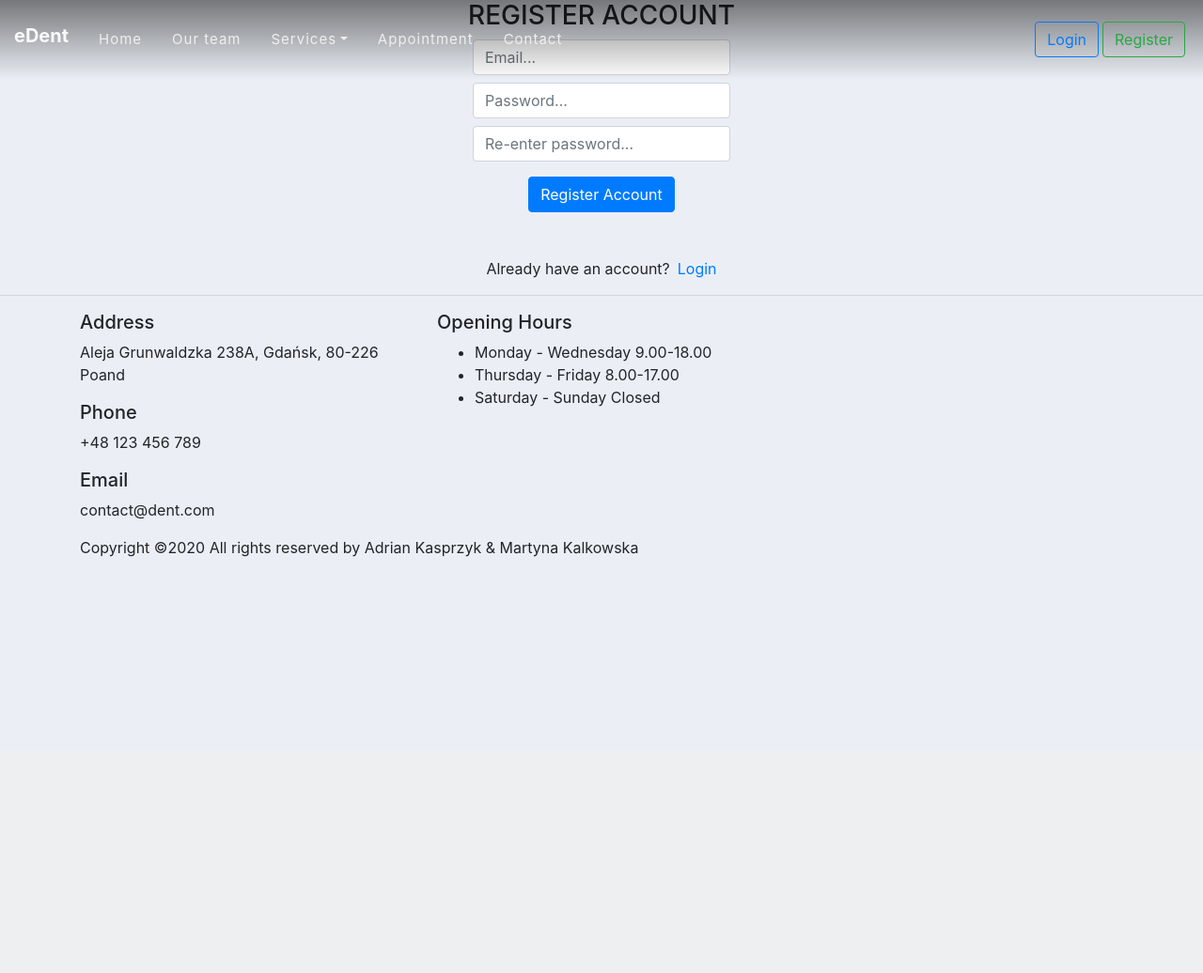
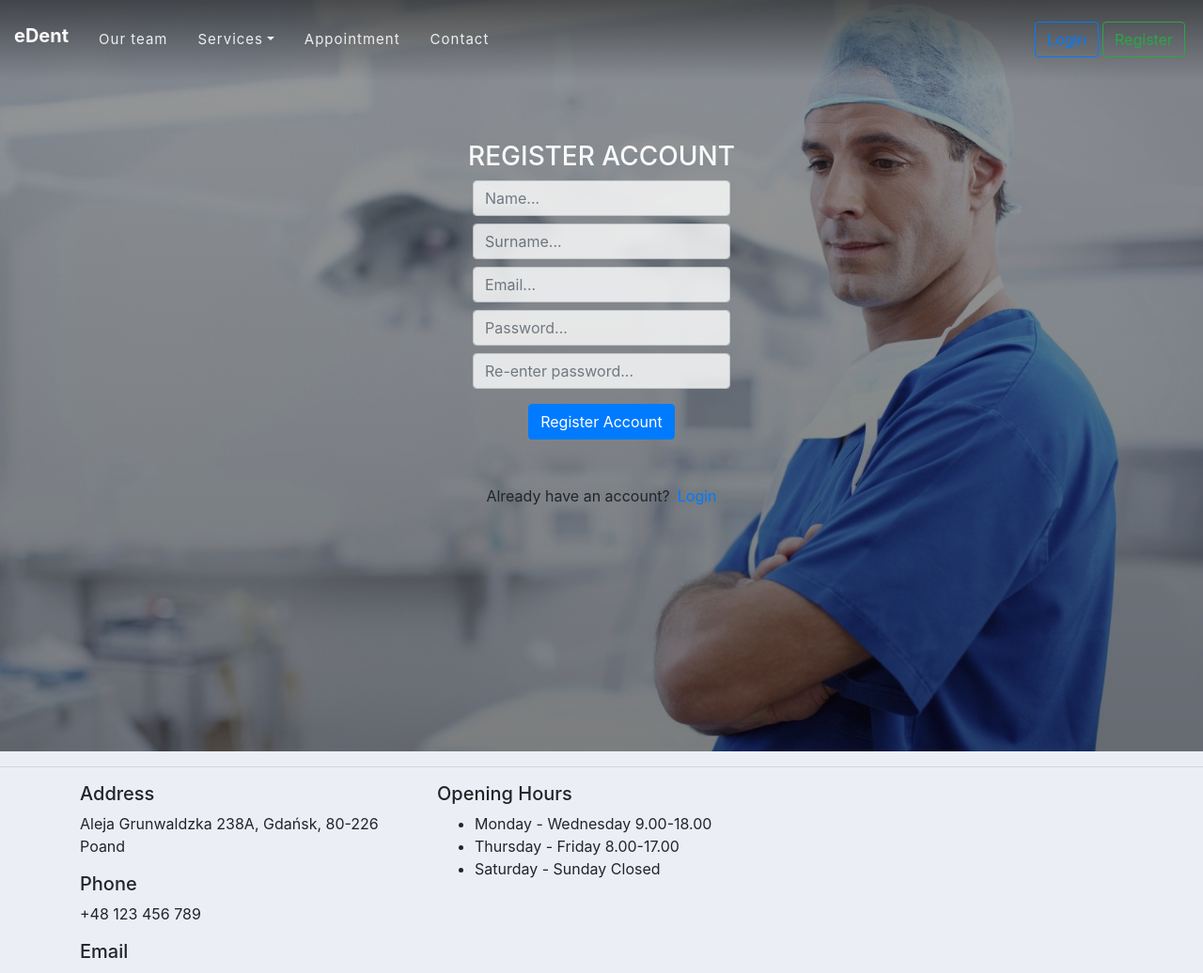
Before and after one commit to FraQu/dent-1, a Django app: page /register/ in a window 1280 px wide. Shown: the top 1036 px of the page at 94% size. Before the commit the page ends 593 px from the top, so only its background shows below. Run offline with Django 3.2, Linux system fonts and the light colour scheme; some libraries are stand-ins or nearby versions.

Commit message:
update use_case

```diff
--- a/static/website/css/main.css
+++ b/static/website/css/main.css
@@ -134,7 +134,11 @@ a.logout-msg {
 
 /* LOGIN.HTML stylesheet */
 
-.login-box{
+.login-box, .register-box{
     padding: 150px;
     height: 300px;
 }
+
+.form {
+    opacity: 0.8;
+}
--- a/website/forms.py
+++ b/website/forms.py
@@ -39,6 +39,7 @@ class LoginForm(forms.Form):
 
 class RegisterForm(forms.ModelForm):
     """Register Form based on email and password."""
+
     email = forms.EmailField(label='Email')
 
     password1 = forms.CharField(label='Password', widget=forms.PasswordInput)
--- a/website/templates/registration/register.html
+++ b/website/templates/registration/register.html
@@ -1,13 +1,13 @@
 {% extends 'website/main.html' %}
 
 {% block content %}
-
+<header>
     <div class="container">
         <div class="d-flex justify-content-center">
-            <div class="user_card">
+            <div class="user_card register-box">
 
                 <!-- Section Heading -->
-                <div class="d-flex justify-content-center">
+                <div class="d-flex justify-content-center text-light">
                     <h3>REGISTER ACCOUNT</h3>
                 </div>
 
@@ -16,14 +16,20 @@
                         {% csrf_token %}
 
                         <div class="input-group mb-2">
-                            <input type="email" name="email" placeholder="Email..." class="form-control">
+                            <input type="text" name="name" placeholder="Name..." class="form-control form">
                         </div>
                         <div class="input-group mb-2">
-                            <input type="password" name="password1" placeholder="Password..." class="form-control">
+                            <input type="text" name="surname" placeholder="Surname..." class="form-control form">
+                        </div>
+                        <div class="input-group mb-2">
+                            <input type="email" name="email" placeholder="Email..." class="form-control form">
+                        </div>
+                        <div class="input-group mb-2">
+                            <input type="password" name="password1" placeholder="Password..." class="form-control form">
                         </div>
                         <div class="input-group mb-2">
                             <input type="password" name="password2" placeholder="Re-enter password..."
-                                   class="form-control">
+                                   class="form-control form">
                         </div>
 
                         <div class="d-flex justify-content-center mt-3 login_container">
@@ -53,5 +59,5 @@
             </div>
         </div>
     </div>
-
+</header>
 {% endblock %}
--- a/website/templates/website/main.html
+++ b/website/templates/website/main.html
@@ -22,9 +22,6 @@
         </button>
         <div class="collapse navbar-collapse" id="navbarSupportContent">
             <ul class="navbar-nav mr-auto">
-                <li class="nav-item">
-                    <a class="nav-link m-2 menu-item" href="{% url 'home' %}">Home </a>
-                </li>
                 <li class="nav-item">
                     <a class="nav-link m-2 menu-item" href="{% url 'our_team' %}">Our team</a>
                 </li>
--- a/website/templates/website/user_profile.html
+++ b/website/templates/website/user_profile.html
@@ -6,7 +6,6 @@
     <div class="container">
         <div class="row">
             <div class="col col-lg-5">
-                <div class="card card-body">
                     <a class="btn btn-secondary" href="{% url 'home' %}"> &#8592; Back to Home Page</a>
                     <hr>
                     <h3 style="text-align: center">Profile Information</h3>
```
Also changed, not shown: website/templates/registration/login.html (+5 -3 lines).
